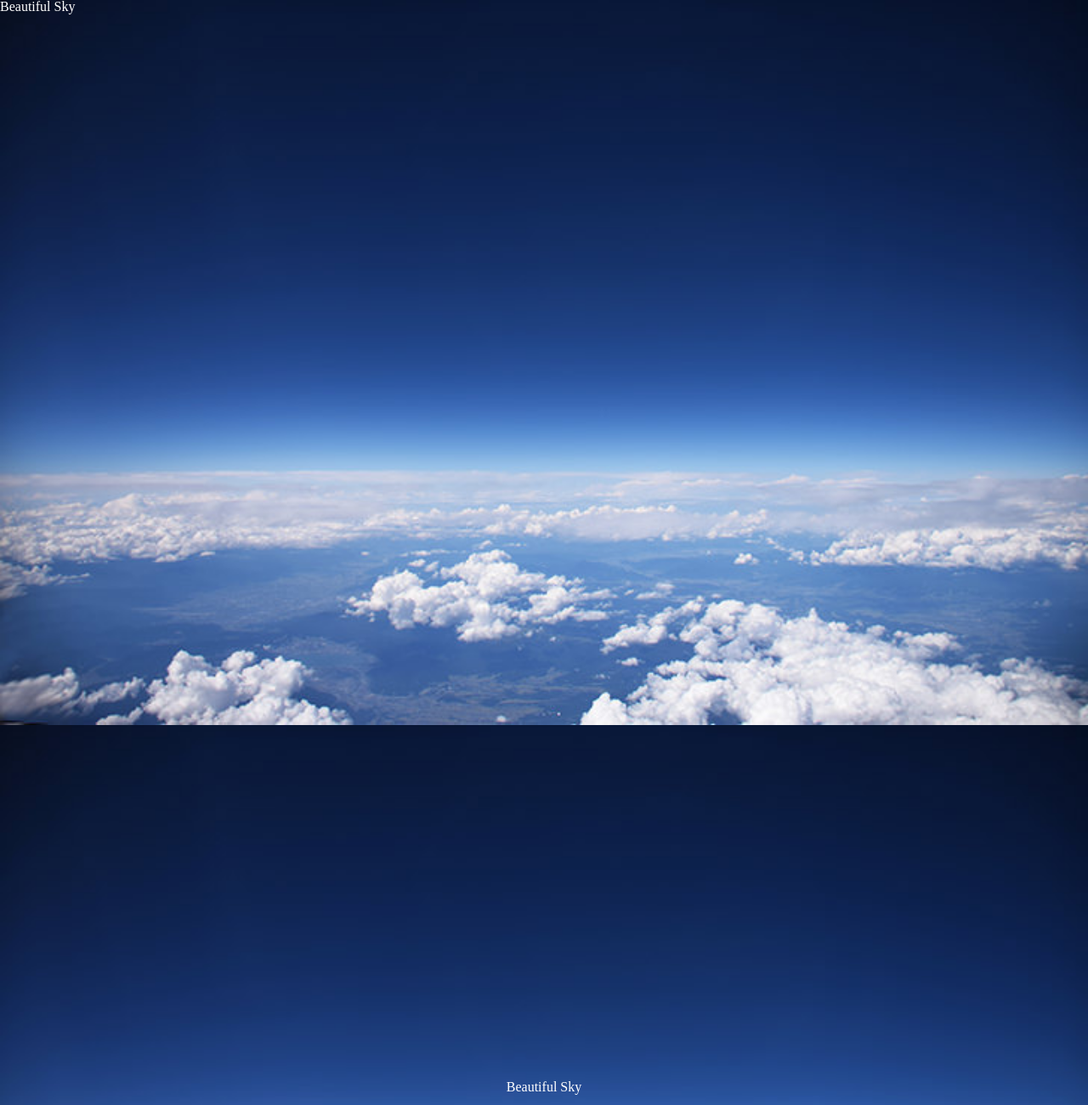
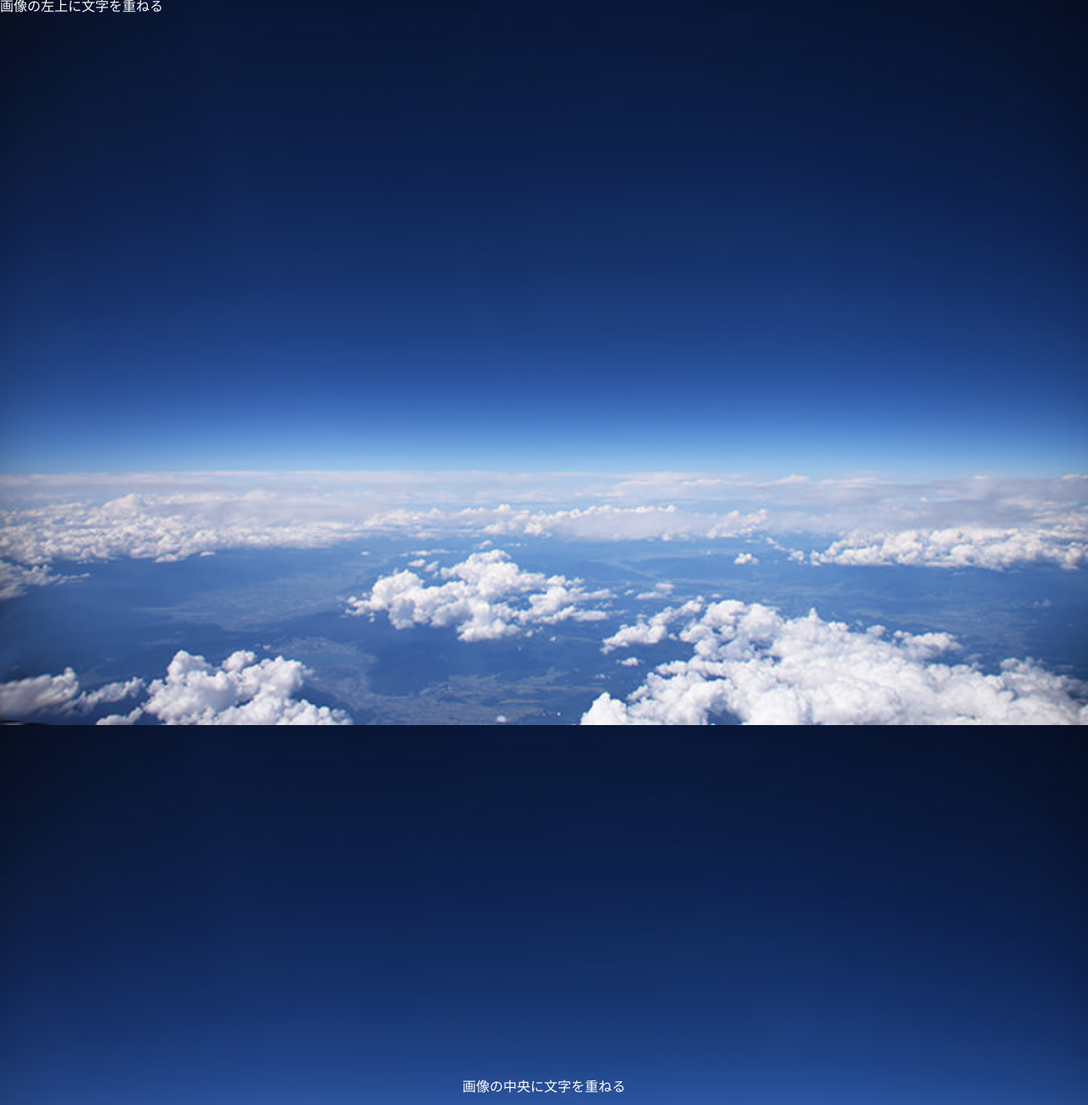
Before and after one commit to to-ri-pi-pi/to-ri-pi-pi.github.io, a plain HTML site: page index.html in a window 1280 px wide. Shown: the top 1300 px of the page at 85% size. Drawn offline with Linux system fonts and the light colour scheme.

Commit message:
Update index.html

```diff
--- a/index.html
+++ b/index.html
@@ -14,14 +14,14 @@
 <!--　画像の左上に文字を重ねる  -->
 <div class="example">
     <img src="../images/sky.jpg" alt="空の画像">
-    <p>Beautiful Sky</p>
+    <p>画像の左上に文字を重ねる</p>
 </div>
 
 
 <!-- 画像の中央に文字を重ねる -->
 <div class="example-center">
     <img src="../images/sky.jpg" alt="空の画像">
-    <p>Beautiful Sky</p>
+    <p>画像の中央に文字を重ねる</p>
 </div>
 
 
```
